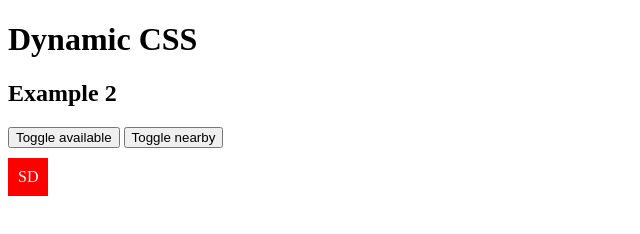
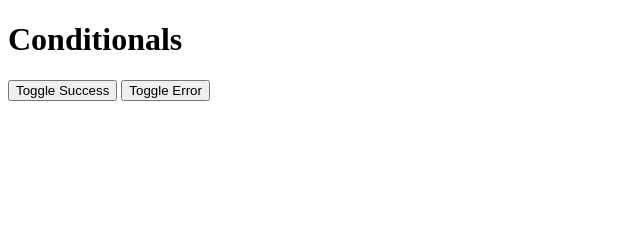
Before and after one commit to Sohomcn/vue-tutorial, a plain HTML site: page index.html in a window 1280 px wide. Shown: the whole page, without its empty margins (0-640 px from the left). Drawn offline with nearby package versions, Linux system fonts and the light colour scheme.

Commit message:
11-Conditional if, show

```diff
--- a/app.js
+++ b/app.js
@@ -1,18 +1,13 @@
 new Vue({
     el: '#vue-app',
     data: {
-        available: false,
-        nearby: false
+        success: false,
+        error: false
     },
     methods: {
 
     },
     computed: {
-        compClasses: function(){
-            return {
-                available: this.available,
-                nearby: this.nearby,
-            }
-        }
+
     }
 });
--- a/index.html
+++ b/index.html
@@ -8,22 +8,16 @@
     </head>
     <body>
         <div id="vue-app">
-            <h1>Dynamic CSS</h1>
+            <h1>Conditionals</h1>
 
-            <!-- <h2>Example 1</h2>
+            <button v-on:click="success = !success">Toggle Success</button>
+            <button v-on:click="error = !error">Toggle Error</button>
 
-            <div v-on:click="available = !available" v-bind:class="{available : available}">
-                <span>SD</span>
-            </div> -->
+            <!-- <p v-if="error">There has been an error</p>
+            <p v-else-if="success">Success</p> -->
 
-            <h2>Example 2</h2>
-
-            <button v-on:click="available = !available">Toggle available</button>
-            <button v-on:click="nearby = !nearby">Toggle nearby</button>
-
-            <div  v-bind:class="compClasses">
-                <span>SD</span>
-            </div>
+            <p v-show="error">There has been an error</p>
+            <p v-show="success">Success</p>
 
         </div>
     </body>
```
